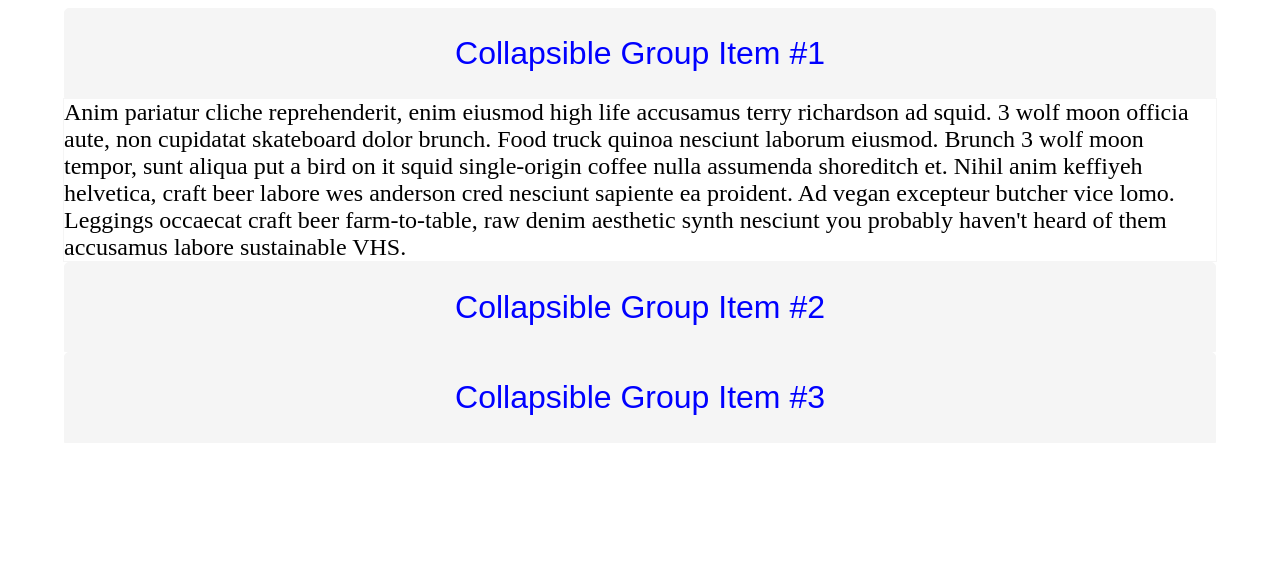
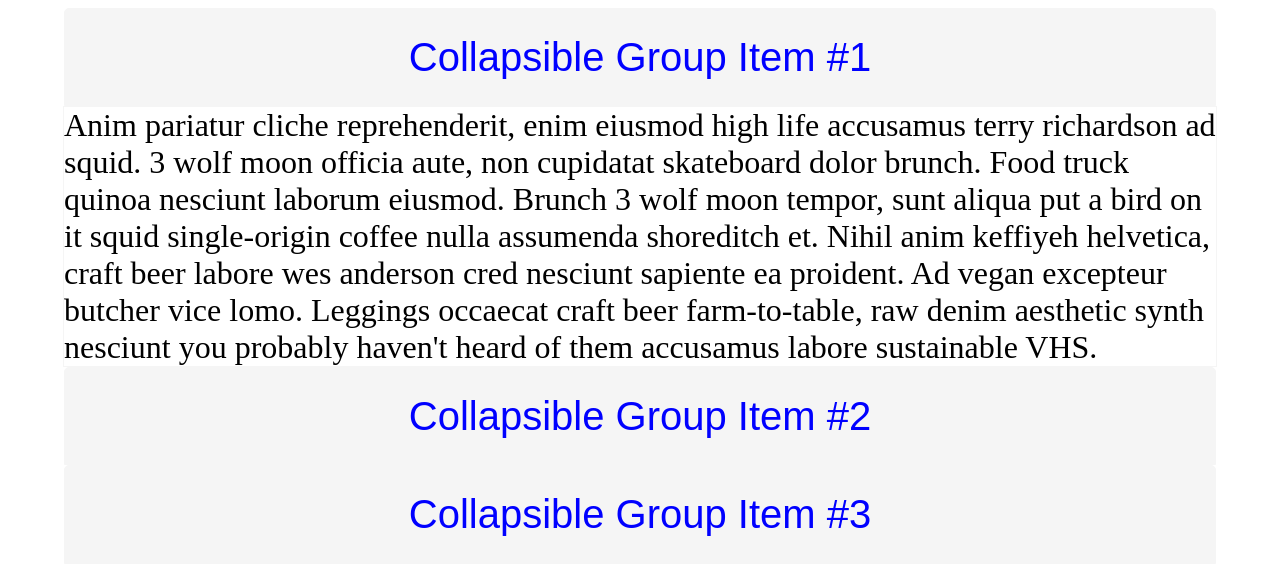
Before and after one commit to apurup/BootstrapModuleAccordion, a plain HTML site: page index.html in a window 1280 px wide. Drawn offline with Linux system fonts and the light colour scheme.

Commit message:
commit 2

```diff
--- a/collapse.css
+++ b/collapse.css
@@ -42,10 +42,10 @@ button:focus{
 }
 @media only screen and (min-width: 576px) {
     .collapse{
-        font-size: 1em;
+        font-size: 1.5em;
     }
     .btn-link{
-        font-size: 1.5em ;
+        font-size: 2em ;
     }
 }
 
@@ -61,10 +61,10 @@ button:focus{
 
 @media only screen and (min-width: 1200px) {
     .collapse{
-        font-size: 1.5em;
+        font-size: 2em;
     }
     .btn-link{
-        font-size: 2em;
+        font-size: 2.5em;
     }
 
 }
```
